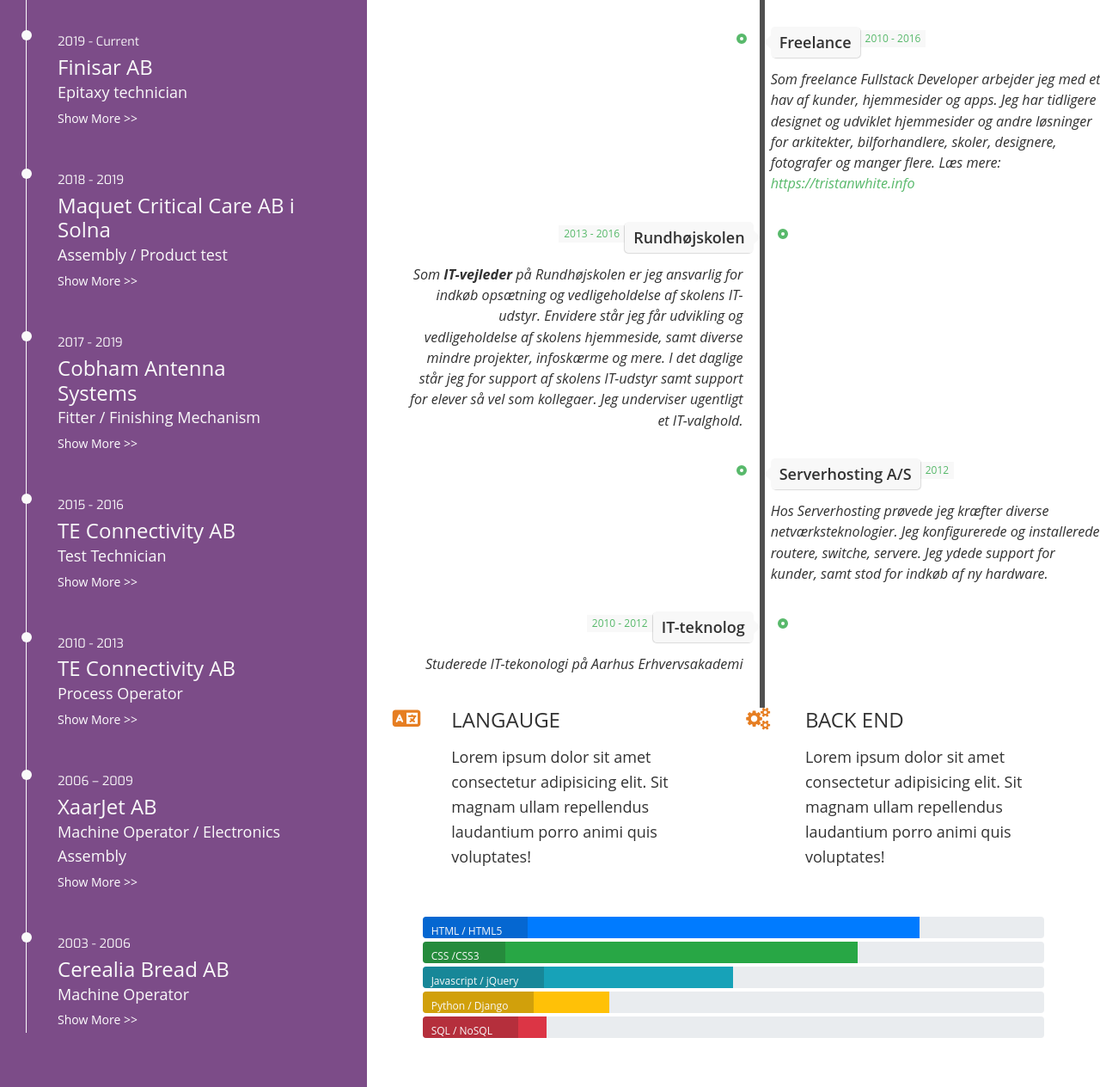
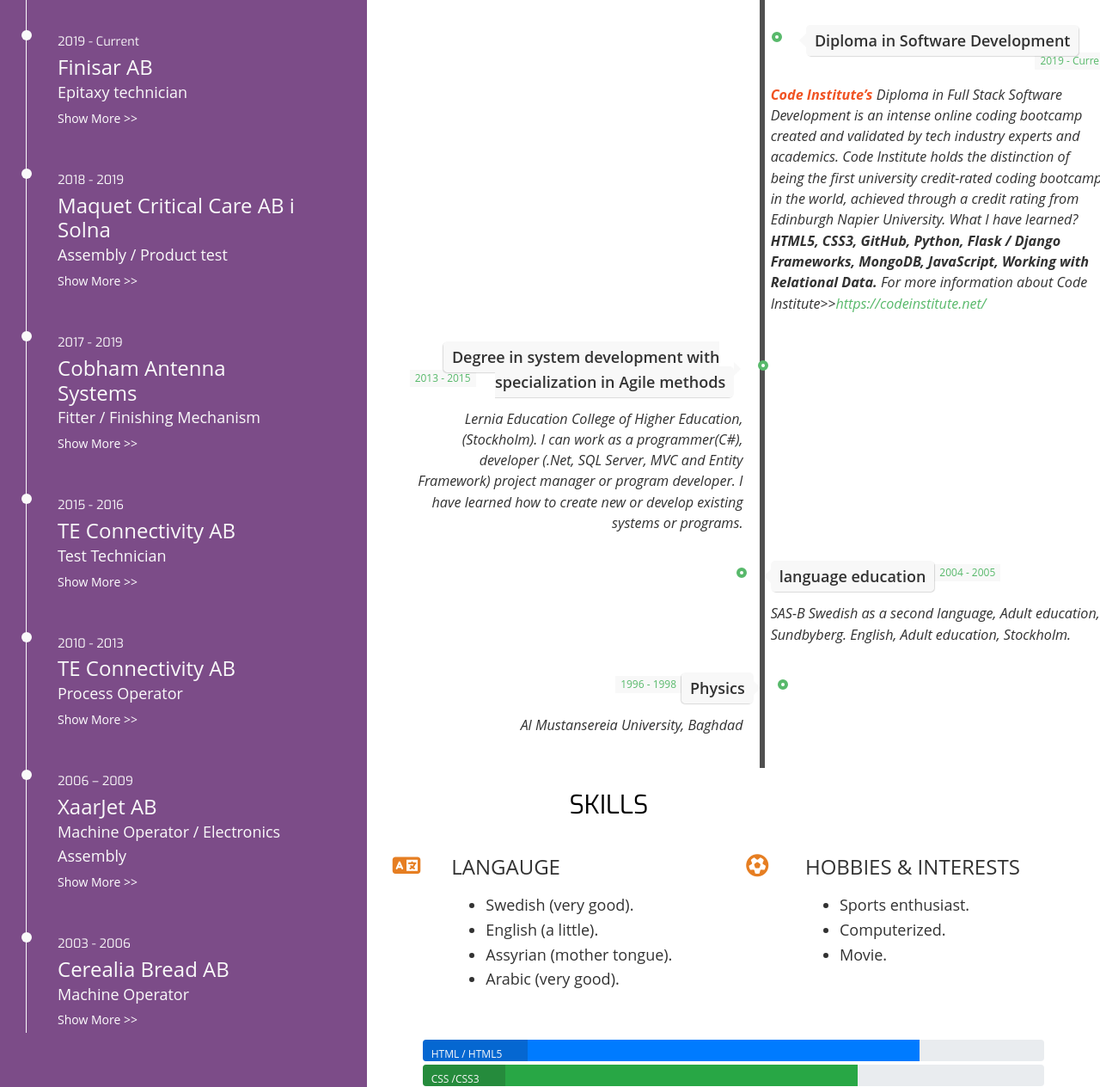
Before and after one commit to ninos77/My-resume, a plain HTML site: page resume.html in a window 1280 px wide. Shown: the part 576-1840 px from the top of the page at 86% size. Drawn offline with nearby package versions, Linux system fonts and the light colour scheme.

Commit message:
Make resume better with education time line

```diff
--- a/assets/css/style.css
+++ b/assets/css/style.css
@@ -61,6 +61,10 @@ h1, h1, h3, h4{
     margin-top: 25px;
     margin-bottom: 40px;
 }
+.educa{
+    padding:auto;
+    margin: auto;
+}
 .show-more{
     font-size: 14px;
 }
@@ -91,6 +95,22 @@ margin: 0px;
     font-size: 46px;
     color: #fff;
     margin-top: 50px;
+}
+.educa-ski{
+    font-family: "Exo", sans-serif;
+    font-weight: 400;
+    font-size: 30px;
+    color: rgb(0, 0, 0);
+}
+.code-institute{
+    font-style: italic;
+    font-weight: bold;
+    color: #f05323
+
+}
+.learnd{
+    font-style: italic;
+    font-weight: bold;
 }
 .title{
     font-family: "Roboto",sans-serif;
@@ -548,6 +568,7 @@ img {
     max-width: 50%;
 }
 
+
 }
 
 
@@ -573,6 +594,10 @@ body {
     width: 100%;
     padding: 4em 0 1em 0;
   }
+  .educa{
+    padding-left:50px;
+    margin-left: 40px;
+}
 }
 .timeline:before {
   position: absolute;
--- a/resume.html
+++ b/resume.html
@@ -1,18 +1,22 @@
 <!DOCTYPE html>
 <html lang="en">
+
 <head>
 	<meta charset="UTF-8">
 	<meta name="viewport" content="width=device-width,&nbspinitial-scale=1.0">
 	<meta http-equiv="X-UA-Compatible" content="ie=edge">
 	<script src="https://kit.fontawesome.com/790e74299c.js" crossorigin="anonymous"></script>
-    <link rel="stylesheet" href="https://stackpath.bootstrapcdn.com/bootstrap/4.4.1/css/bootstrap.min.css" integrity="sha384-Vkoo8x4CGsO3+Hhxv8T/Q5PaXtkKtu6ug5TOeNV6gBiFeWPGFN9MuhOf23Q9Ifjh" crossorigin="anonymous">
-    <link rel="stylesheet" href="https://cdnjs.cloudflare.com/ajax/libs/hover.css/2.3.1/css/hover-min.css" integrity="sha256-c+C87jupO1otD1I5uyxV68WmSLCqtIoNlcHLXtzLCT0=" crossorigin="anonymous" />
+	<link rel="stylesheet" href="https://stackpath.bootstrapcdn.com/bootstrap/4.4.1/css/bootstrap.min.css"
+		integrity="sha384-Vkoo8x4CGsO3+Hhxv8T/Q5PaXtkKtu6ug5TOeNV6gBiFeWPGFN9MuhOf23Q9Ifjh" crossorigin="anonymous">
+	<link rel="stylesheet" href="https://cdnjs.cloudflare.com/ajax/libs/hover.css/2.3.1/css/hover-min.css"
+		integrity="sha256-c+C87jupO1otD1I5uyxV68WmSLCqtIoNlcHLXtzLCT0=" crossorigin="anonymous" />
 	<link rel="stylesheet" href="https://stackpath.bootstrapcdn.com/font-awesome/4.7.0/css/font-awesome.min.css">
 	<link rel="stylesheet" href="assets/css/style.css">
 	<script src="https://ajax.googleapis.com/ajax/libs/jquery/3.2.1/jquery.min.js"></script>
 	<script type="text/javascript" src="assets/js/main.js"></script>
 	<title>CV</title>
 </head>
+
 <body>
 	<header>
 		<div class="row no-gutters">
@@ -31,19 +35,24 @@
 					<div class="col">
 						<ul id="nav" class="list-inline menucontainer">
 							<li class="col-12 col-sm-4 list-inline-item ui-menu-color-home menuitem">
-                                <a href="index.html" class="hvr-sweep-to-bottom"><i class="fa fa-home" aria-hidden="true"></i><span>Home</span></a>
+								<a href="index.html"
+									class="hvr-sweep-to-bottom"><i class="fa fa-home" aria-hidden="true"></i><span>Home</span></a>
 							</li>
 							<li class="col-6 col-sm-2 list-inline-item ui-menu-color-resume menuitem">
-                                <a href="resume.html" class="hvr-sweep-to-bottom"><i class="fas fa-briefcase" aria-hidden="true"></i><span>Resume</span></a>
+								<a href="resume.html"
+									class="hvr-sweep-to-bottom"><i class="fas fa-briefcase" aria-hidden="true"></i><span>Resume</span></a>
 							</li>
 							<li class="col-6 col-sm-2 list-inline-item ui-menu-color-contact menuitem">
-                                <a href="contact.html" class="hvr-sweep-to-bottom"><i class="fa fa-comment-o" aria-hidden="true"></i><span>Contact</span></a>
+								<a href="contact.html"
+									class="hvr-sweep-to-bottom"><i class="fa fa-comment-o" aria-hidden="true"></i><span>Contact</span></a>
 							</li>
 							<li class="col-6 col-sm-2 list-inline-item ui-menu-color-github menuitem">
-                                <a href="github.html" class="hvr-sweep-to-bottom"><i class="fa fa-github" aria-hidden="true"></i><span>Github</span></a>
+								<a href="github.html"
+									class="hvr-sweep-to-bottom"><i class="fa fa-github" aria-hidden="true"></i><span>Github</span></a>
 							</li>
 							<li class="col-6 col-sm-2 list-inline-item ui-menu-color-download menuitem">
-                                <a href="assets/cv/sample-cv.pdf" class="hvr-sweep-to-bottom" target="_blank"><i class="fa fa-download" aria-hidden="true"></i><span>Download CV</span></a>
+								<a href="assets/cv/sample-cv.pdf" class="hvr-sweep-to-bottom"
+									target="_blank"><i class="fa fa-download" aria-hidden="true"></i><span>Download CV</span></a>
 							</li>
 						</ul>
 					</div>
@@ -63,18 +72,22 @@
 					<div class="timeline-item" data-dates="2019 - Current ">
 						<h4>Finisar AB</h4>
 						<p>Epitaxy technician</p>
-                            <a class="text-white show-more" data-toggle="collapse" href="#collapseExample2" role="button" aria-expanded="false" aria-controls="collapseExample">Show More >></a>
+						<a class="text-white show-more" data-toggle="collapse" href="#collapseExample2" role="button"
+							aria-expanded="false" aria-controls="collapseExample">Show More >></a>
 					</div>
 					<div class="collapse" id="collapseExample2">
 						<div class="card card-body">
-                                The work is in optical communication.Process epi wafers, wafers preparing within epitaxial growth,
-                                different measurements, inspection with an optical microscope and some documentation of work performed
+							The work is in optical communication.Process epi wafers, wafers preparing within epitaxial
+							growth,
+							different measurements, inspection with an optical microscope and some documentation of work
+							performed
 						</div>
 					</div>
 					<div class="timeline-item" data-dates="2018 - 2019">
 						<h4>Maquet Critical Care AB i Solna</h4>
 						<p>Assembly / Product test</p>
-                            <a class="text-white show-more" data-toggle="collapse" href="#collapseExample3" role="button" aria-expanded="false" aria-controls="collapseExample">Show More >></a>
+						<a class="text-white show-more" data-toggle="collapse" href="#collapseExample3" role="button"
+							aria-expanded="false" aria-controls="collapseExample">Show More >></a>
 					</div>
 					<div class="collapse" id="collapseExample3">
 						<div class="card card-body">
@@ -84,7 +97,8 @@
 					<div class="timeline-item" data-dates="2017 - 2019">
 						<h4>Cobham Antenna Systems</h4>
 						<p>Fitter / Finishing Mechanism &nbsp&nbsp&nbsp</p>
-                            <a class="text-white show-more" data-toggle="collapse" href="#collapseExample4" role="button" aria-expanded="false" aria-controls="collapseExample">Show More >></a>
+						<a class="text-white show-more" data-toggle="collapse" href="#collapseExample4" role="button"
+							aria-expanded="false" aria-controls="collapseExample">Show More >></a>
 					</div>
 					<div class="collapse" id="collapseExample4">
 						<div class="card card-body">
@@ -96,7 +110,8 @@
 					<div class="timeline-item" data-dates="2015 - 2016">
 						<h4>TE Connectivity AB</h4>
 						<p>Test Technician</p>
-                            <a class="text-white show-more" data-toggle="collapse" href="#collapseExample5" role="button" aria-expanded="false" aria-controls="collapseExample">Show More >></a>
+						<a class="text-white show-more" data-toggle="collapse" href="#collapseExample5" role="button"
+							aria-expanded="false" aria-controls="collapseExample">Show More >></a>
 					</div>
 					<div class="collapse" id="collapseExample5">
 						<div class="card card-body">
@@ -107,7 +122,8 @@
 					<div class="timeline-item" data-dates="2010 - 2013">
 						<h4>TE Connectivity AB</h4>
 						<p>Process Operator</p>
-                            <a class="text-white show-more" data-toggle="collapse" href="#collapseExample6" role="button" aria-expanded="false" aria-controls="collapseExample">Show More >></a>
+						<a class="text-white show-more" data-toggle="collapse" href="#collapseExample6" role="button"
+							aria-expanded="false" aria-controls="collapseExample">Show More >></a>
 					</div>
 					<div class="collapse" id="collapseExample6">
 						<div class="card card-body">
@@ -118,7 +134,8 @@
 					<div class="timeline-item" data-dates="2006 – 2009">
 						<h4>XaarJet AB</h4>
 						<p>Machine Operator / Electronics Assembly</p>
-                            <a class="text-white show-more" data-toggle="collapse" href="#collapseExample7" role="button" aria-expanded="false" aria-controls="collapseExample">Show More >></a>
+						<a class="text-white show-more" data-toggle="collapse" href="#collapseExample7" role="button"
+							aria-expanded="false" aria-controls="collapseExample">Show More >></a>
 					</div>
 					<div class="collapse" id="collapseExample7">
 						<div class="card card-body">
@@ -129,7 +146,8 @@
 					<div class="timeline-item" data-dates="2003 - 2006">
 						<h4>Cerealia Bread AB</h4>
 						<p>Machine Operator</p>
-                            <a class="text-white show-more" data-toggle="collapse" href="#collapseExample8" role="button" aria-expanded="false" aria-controls="collapseExample">Show More >></a>
+						<a class="text-white show-more" data-toggle="collapse" href="#collapseExample8" role="button"
+							aria-expanded="false" aria-controls="collapseExample">Show More >></a>
 					</div>
 					<div class="collapse" id="collapseExample8">
 						<div class="card card-body">
@@ -142,23 +160,26 @@
 			</div>
 			<div class="col-md-8 bg-color-three-reasons section-column">
 				<div class="row">
-						<div class="col-10 offset-1 offset-sm-0 col-sm-4 col-md-6">
-							<h2 class="section-heading uppercase">Education / SKILLS</h2>
+					<div class="col-10 educa offset-1 offset-sm-0 col-sm-4 col-md-6">
+						<h2 class="section-heading uppercase educa-ski">Education</h2>
 					</div>
 				</div>
-
-
 				<ul class="timeline">
-
 					<!-- Item 1 -->
 					<li>
 						<div class="direction-r">
 							<div class="flag-wrapper">
-        <span class="flag">Freelance</span>
-        <span class="time-wrapper"><span class="time">2010 - 2016</span></span>
+								<span class="flag">Diploma in Software Development</span>
+								<span class="time-wrapper"><span class="time">2019 - Current</span></span>
 							</div>
 							<div class="desc">
-        Som freelance Fullstack Developer arbejder jeg med et hav af kunder, hjemmesider og apps. Jeg har tidligere designet og udviklet hjemmesider og andre løsninger for arkitekter, bilforhandlere, skoler, designere, fotografer og manger flere. Læs mere: <a href="https://tristanwhite.info" target="_top">https://tristanwhite.info</a>
+								<span class="code-institute">Code Institute’s</span> Diploma in Full Stack Software Development is an
+                                    intense online coding bootcamp created and validated by tech industry
+                                    experts and academics. Code Institute holds the distinction of being the first university
+                                    credit-rated coding bootcamp in the world, achieved through a credit
+                                    rating from Edinburgh Napier University. What I have learned?<span class="learnd"> HTML5, CSS3, GitHub, Python, Flask / Django Frameworks,
+                                    MongoDB, JavaScript, Working with Relational Data.</span> For more information about Code Institute>><a
+									href="https://codeinstitute.net/" target="_blank">https://codeinstitute.net/</a>
 							</div>
 						</div>
 					</li>
@@ -167,11 +188,15 @@
 					<li>
 						<div class="direction-l">
 							<div class="flag-wrapper">
-        <span class="flag">Rundhøjskolen</span>
-        <span class="time-wrapper"><span class="time">2013 - 2016</span></span>
+								<span class="flag">Degree in system development with specialization in Agile methods</span>
+								<span class="time-wrapper"><span class="time">2013 - 2015</span></span>
 							</div>
 							<div class="desc">
-        Som <strong>IT-vejleder</strong> på Rundhøjskolen er jeg ansvarlig for indkøb opsætning og vedligeholdelse af skolens IT-udstyr. Envidere står jeg får udvikling og vedligeholdelse af skolens hjemmeside, samt diverse mindre projekter, infoskærme og mere. I det daglige står jeg for support af skolens IT-udstyr samt support for elever så vel som kollegaer. Jeg underviser ugentligt et IT-valghold.
+                                    Lernia Education College of Higher Education,
+                                    (Stockholm). I can work as a programmer(C#), developer (.Net, SQL
+                                    Server, MVC and Entity Framework) project manager or program
+                                    developer. I have learned how to create new or develop existing
+                                    systems or programs.
 							</div>
 						</div>
 					</li>
@@ -180,36 +205,33 @@
 					<li>
 						<div class="direction-r">
 							<div class="flag-wrapper">
-        <span class="flag">Serverhosting A/S</span>
-        <span class="time-wrapper"><span class="time">2012</span></span>
+								<span class="flag">language education</span>
+								<span class="time-wrapper"><span class="time">2004 - 2005</span></span>
 							</div>
 							<div class="desc">
-        Hos Serverhosting prøvede jeg kræfter diverse netværksteknologier. Jeg konfigurerede og installerede routere, switche, servere. Jeg ydede support for kunder, samt stod for indkøb af ny hardware.
+                                    SAS-B Swedish as a second language, Adult education, Sundbyberg.
+                                    English, Adult education, Stockholm.
 							</div>
 						</div>
 					</li>
-
-
 					<!-- Item 4 -->
 					<li>
 						<div class="direction-l">
 							<div class="flag-wrapper">
-        <span class="flag">IT-teknolog</span>
-        <span class="time-wrapper"><span class="time">2010 - 2012</span></span>
+								<span class="flag">Physics</span>
+								<span class="time-wrapper"><span class="time">1996 - 1998</span></span>
 							</div>
 							<div class="desc">
-        Studerede IT-tekonologi på Aarhus Erhvervsakademi
+								Al Mustansereia University, Baghdad
 							</div>
 						</div>
 					</li>
-
 				</ul>
-
-
-
-
-
-
+				<div class="row">
+					<div class="col-10 educa offset-1 offset-sm-0 col-sm-4 col-md-6">
+						<h2 class="section-heading uppercase educa-ski">SKILLS</h2>
+					</div>
+				</div>
 				<div class="row">
 					<div class="col-10 offset-1 offset-sm-0 col-sm-4 col-md-6">
 						<div class="row">
@@ -218,20 +240,31 @@
 							</div>
 							<div class="col-10">
 								<h4 class="three-reasons-heading uppercase">Langauge</h4>
-									<p>Lorem ipsum dolor sit amet consectetur adipisicing elit. Sit magnam ullam repellendus
-										laudantium porro animi quis voluptates!</p>
+								<div class="achiv">
+									<ul>
+										<li>Swedish (very good).</li>
+                                        <li>English (a little).</li>
+                                        <li>Assyrian (mother tongue).</li>
+                                        <li>Arabic (very good).</li>
+									</ul>
+								</div>
 							</div>
 						</div>
 					</div>
 					<div class="col-10 offset-1 offset-sm-0 col-sm-4 col-md-6">
 						<div class="row">
 							<div class="col-2">
-									<i class="three-reasons-icon fa fa-gears" aria-hidden="true"></i>
+								<i class="three-reasons-icon fas fa-futbol" aria-hidden="true"></i>
 							</div>
 							<div class="col-10">
-									<h4 class="three-reasons-heading uppercase">Back End</h4>
-									<p>Lorem ipsum dolor sit amet consectetur adipisicing elit. Sit magnam ullam repellendus
-										laudantium porro animi quis voluptates!</p>
+								<h4 class="three-reasons-heading uppercase">Hobbies & Interests</h4>
+								<div class="achiv">
+									<ul>
+										<li>Sports enthusiast.</li>
+                                        <li>Computerized.</li>
+                                        <li>Movie.</li>
+									</ul>
+								</div>
 							</div>
 						</div>
 					</div>
@@ -283,7 +316,8 @@
 			<div class="col-sm-4">
 				<h5 class="uppercase general-sub">About</h5>
 				<p class="inline-block">
-                    Full Stack Web Developer. Skilled in everything from HTML to Heroku. The capacity for structural and design thinking.
+					Full Stack Web Developer. Skilled in everything from HTML to Heroku. The capacity for structural and
+					design thinking.
 				</p>
 			</div>
 			<div class="col-sm-4">
@@ -339,8 +373,15 @@
 			</div>
 		</div>
 	</footer>
-    <script src="https://code.jquery.com/jquery-3.5.1.slim.min.js" integrity="sha384-DfXdz2htPH0lsSSs5nCTpuj/zy4C+OGpamoFVy38MVBnE+IbbVYUew+OrCXaRkfj" crossorigin="anonymous"></script>
-    <script src="https://cdn.jsdelivr.net/npm/popper.js@1.16.0/dist/umd/popper.min.js" integrity="sha384-Q6E9RHvbIyZFJoft+2mJbHaEWldlvI9IOYy5n3zV9zzTtmI3UksdQRVvoxMfooAo" crossorigin="anonymous"></script>
-    <script src="https://stackpath.bootstrapcdn.com/bootstrap/4.5.0/js/bootstrap.min.js" integrity="sha384-OgVRvuATP1z7JjHLkuOU7Xw704+h835Lr+6QL9UvYjZE3Ipu6Tp75j7Bh/kR0JKI" crossorigin="anonymous"></script>
+	<script src="https://code.jquery.com/jquery-3.5.1.slim.min.js"
+		integrity="sha384-DfXdz2htPH0lsSSs5nCTpuj/zy4C+OGpamoFVy38MVBnE+IbbVYUew+OrCXaRkfj" crossorigin="anonymous">
+	</script>
+	<script src="https://cdn.jsdelivr.net/npm/popper.js@1.16.0/dist/umd/popper.min.js"
+		integrity="sha384-Q6E9RHvbIyZFJoft+2mJbHaEWldlvI9IOYy5n3zV9zzTtmI3UksdQRVvoxMfooAo" crossorigin="anonymous">
+	</script>
+	<script src="https://stackpath.bootstrapcdn.com/bootstrap/4.5.0/js/bootstrap.min.js"
+		integrity="sha384-OgVRvuATP1z7JjHLkuOU7Xw704+h835Lr+6QL9UvYjZE3Ipu6Tp75j7Bh/kR0JKI" crossorigin="anonymous">
+	</script>
 </body>
+
 </html>
```
Also changed, not shown: index.html (+2 -2 lines). Lines whose indentation alone changed are shown as unchanged.
